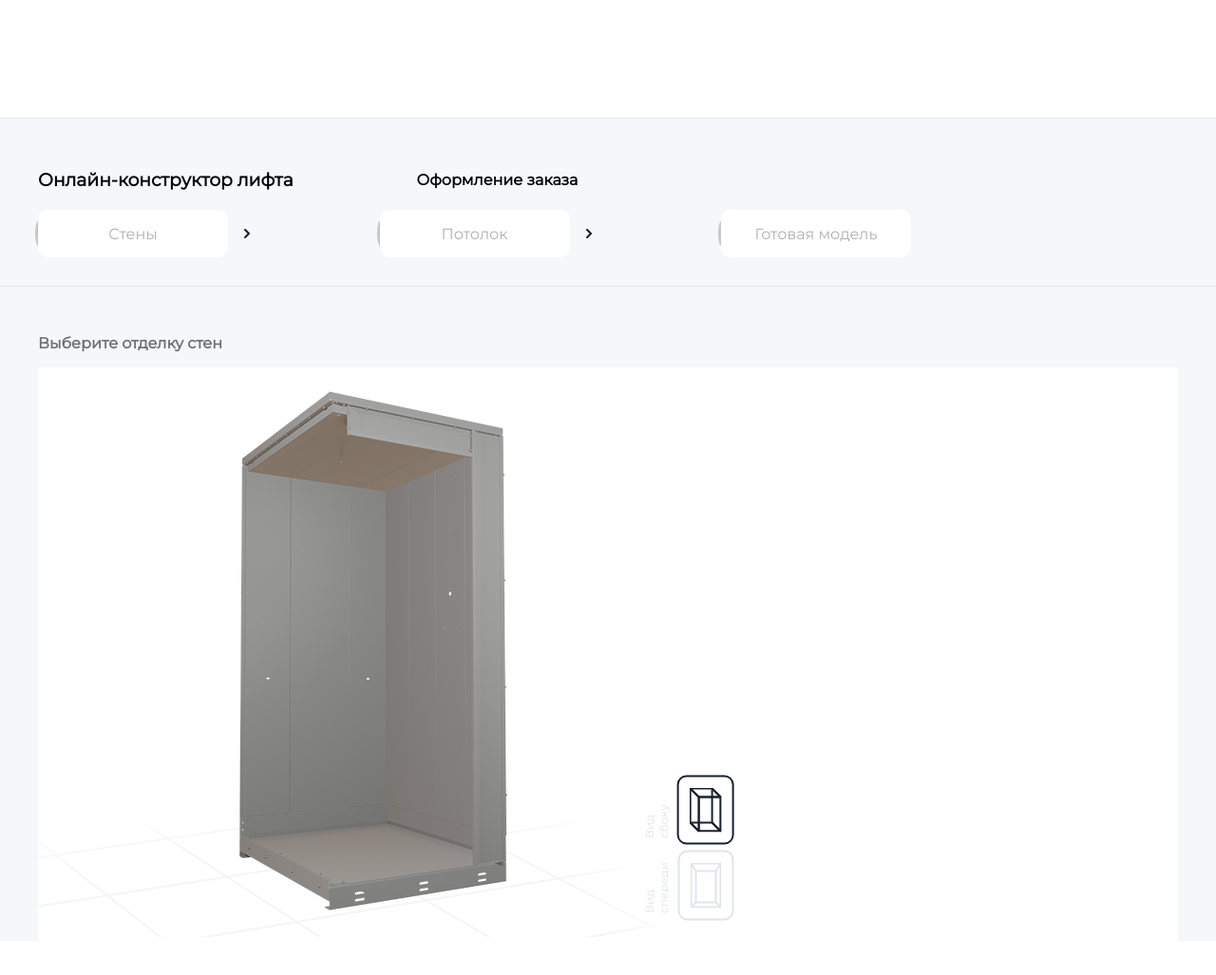
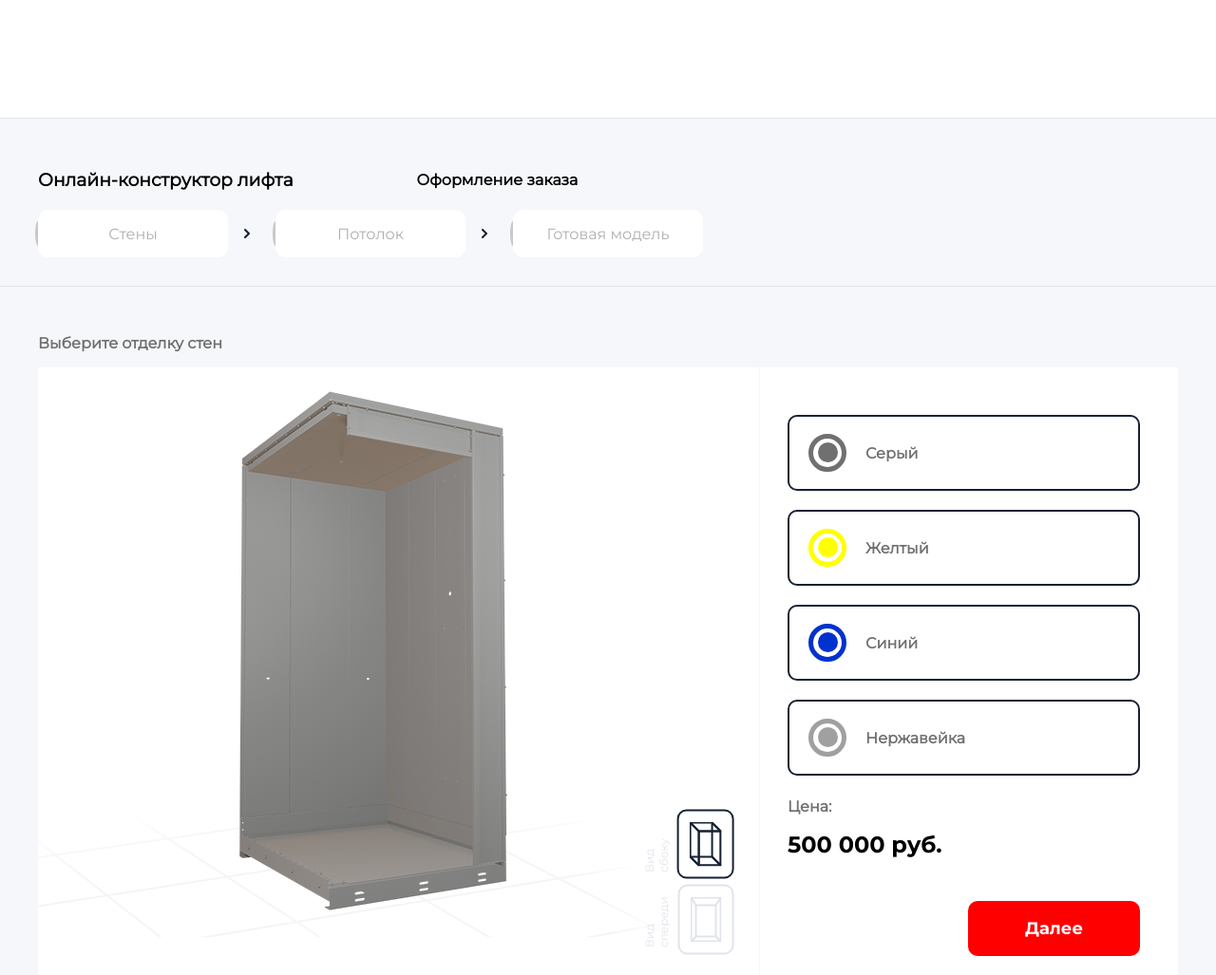
Before and after one commit to SergeiKostiaev/In-Game, a PHP site: page / in a window 1280 px wide. Shown: the whole page at 95% size. Before the commit the page ends 970 px from the top, so only its background shows below. Run offline with PHP 8.4, Linux system fonts and the light colour scheme.

Commit message:
change v1

```diff
--- a/css/style.css
+++ b/css/style.css
@@ -48,8 +48,9 @@ body {
     margin-top: 53px;
 }
 .tabs__caption {
-    width: 999px;
+    width: calc(100% - 500px);
     display: flex;
+    flex-wrap: wrap;
     align-items: center;
     justify-content: space-between;
     position: relative;
@@ -119,6 +120,7 @@ body {
 }
 .picture {
     position: relative;
+    border-right: 1px solid #f5f7fa;
 }
 .lift {
     position: relative;
@@ -150,4 +152,163 @@ body {
 .view2 {
     color: #e1e4eb;
 }
+
+.about {
+    width: 100%;
+    padding: 50px 40px 20px 29px;
+    display: flex;
+    flex-direction: column;
+    justify-content: space-between;
+    height: 640px;
+}
+.about h2 {
+    font-family: 'Montserrat Bold';
+    font-weight: 900;
+}
+.about_wrap {
+    display: flex;
+    flex-direction: column;
+}
+.about_wrap_item {
+    display: flex;
+    align-items: center;
+    text-align: center;
+    margin-bottom: 20px;
+    border: 2px solid #162133;
+    border-radius: 10px;
+    padding: 18px 20px;
+    cursor: pointer;
+    transition: all 0.3s ease-in-out;
+}
+.about_wrap_item {
+    display: flex;
+    align-items: center;
+    text-align: center;
+    margin-bottom: 20px;
+    border: 2px solid #162133;
+    border-radius: 10px;
+    padding: 18px 20px;
+    cursor: pointer;
+    transition: all 0.3s ease-in-out;
+}
+.about_wrap_item:hover {
+    transform:translateY(2px);
+}
+.about_wrap_item h4 {
+    margin: 0;
+}
+/*gray*/
+
+.about_wrap_item .gray {
+    display: block;
+    border-radius: 20px;
+    border: 5px solid #707070;
+    width: 40px;
+    height: 40px;
+    margin-right: 20px;
+}
+.about_wrap_item .gray::before {
+    display: block;
+    content: "";
+    width: 21px;
+    height: 21px;
+    border-radius: 20px;
+    background-color: #707070;
+    margin: 4px auto;
+}
+/*yellow*/
+.yellow {
+    display: block;
+    border-radius: 20px;
+    width: 40px;
+    height: 40px;
+    margin-right: 20px;
+    border: 5px solid yellow;
+}
+.yellow::before {
+    display: block;
+    content: "";
+    width: 21px;
+    height: 21px;
+    border-radius: 20px;
+    background-color: yellow;
+    margin: 4px auto;
+}
+/*blue*/
+.blue {
+    display: block;
+    border-radius: 20px;
+    width: 40px;
+    height: 40px;
+    margin-right: 20px;
+    border: 5px solid rgb(2, 50, 206);
+}
+.blue::before {
+    display: block;
+    content: "";
+    width: 21px;
+    height: 21px;
+    border-radius: 20px;
+    background-color: rgb(2, 50, 206);
+    margin: 4px auto;
+}
+/*metal*/
+.metal {
+    display: block;
+    border-radius: 20px;
+    width: 40px;
+    height: 40px;
+    margin-right: 20px;
+    border: 5px solid rgb(160, 160, 160);
+}
+.metal::before {
+    display: block;
+    content: "";
+    width: 21px;
+    height: 21px;
+    border-radius: 20px;
+    background-color: rgb(160, 160, 160);
+    margin: 4px auto;
+}
+/*price wall*/
+.price_wall {
+    display: flex;
+    flex-direction: column;
+}
+.price_btn {
+    width: 100%;
+    display: flex;
+    justify-content: flex-end;
+}
+#nextBtn {
+    padding: 18px 60px;
+    border-radius: 10px;
+    background-color: red;
+    color: #ffffff;
+    cursor: pointer;
+    border: none;
+    margin-top: 45px;
+    transition: all 0.3s ease-in-out;
+    font-size: 18px;
+    font-family: 'Montserrat Bold';
+}
+#nextBtn:hover {
+    transform:translateY(-2px);
+}
+#backBtn {
+    padding: 18px 60px;
+    border-radius: 10px;
+    background-color: rgb(141, 140, 140);
+    color: #ffffff;
+    cursor: pointer;
+    border: none;
+    margin-top: 45px;
+    transition: all 0.3s ease-in-out;
+    font-size: 18px;
+    font-family: 'Montserrat Bold';
+    margin-right: 15px;
+}
+#backBtn:hover {
+    transform:translateY(-2px);
+}
     /*Footer*/
--- a/index.html
+++ b/index.html
@@ -53,7 +53,31 @@
                                             </div>
                                         </div>
                                         <div class="about">
-
+                                            <div class="about_wrap">
+                                                <div class="about_wrap_item">
+                                                    <span class="gray"></span>
+                                                    <h4>Серый</h4>
+                                                </div>
+                                                <div class="about_wrap_item">
+                                                    <span class="yellow"></span>
+                                                    <h4>Желтый</h4>
+                                                </div>
+                                                <div class="about_wrap_item">
+                                                    <span class="blue"></span>
+                                                    <h4>Синий</h4>
+                                                </div>
+                                                <div class="about_wrap_item">
+                                                    <span class="metal"></span>
+                                                    <h4>Нержавейка</h4>
+                                                </div>
+                                            </div>
+                                            <div class="price_wall">
+                                                <h4>Цена:</h4>
+                                                <h2>500 000 руб.</h2>
+                                                <div class="price_btn">
+                                                    <button type="button" id="nextBtn">Далее</button>
+                                                </div>
+                                            </div>
                                         </div>
                                     </div>
                                 </div>
@@ -75,7 +99,32 @@
                                             </div>
                                         </div>
                                         <div class="about">
-
+                                            <div class="about_wrap">
+                                                <div class="about_wrap_item">
+                                                    <img src="images/podves.png" alt="podves" aria-required="false">
+                                                    <h4>Центральная панель</h4>
+                                                </div>
+                                                <div class="about_wrap_item">
+                                                    <img src="images/podves.png" alt="podves" aria-required="false">
+                                                    <h4>Подвес для ПСБ</h4>
+                                                </div>
+                                                <div class="about_wrap_item">
+                                                    <img src="images/podves.png" alt="podves" aria-required="false">
+                                                    <h4>Потолок подвесной</h4>
+                                                </div>
+                                                <div class="about_wrap_item">
+                                                    <img src="images/podves.png" alt="podves" aria-required="false">
+                                                    <h4>Потолок подвесной</h4>
+                                                </div>
+                                            </div>
+                                            <div class="price_wall">
+                                                <h4>Цена:</h4>
+                                                <h2>600 000 руб.</h2>
+                                                <div class="price_btn">
+                                                    <button type="button" id="backBtn">Назад</button>
+                                                    <button type="button" id="nextBtn">Далее</button>
+                                                </div>
+                                            </div>
                                         </div>
                                     </div>
                                 </div>
@@ -97,7 +146,25 @@
                                             </div>
                                         </div>
                                         <div class="about">
-
+                                            <h2>Вы выбрали:</h2>
+                                            <div class="about_wrap">
+                                                <div class="about_wrap_item">
+                                                    <span class="gray"></span>
+                                                    <h4>Серый</h4>
+                                                </div>
+                                                <div class="about_wrap_item">
+                                                    <img src="images/podves.png" alt="podves" aria-required="false">
+                                                    <h4>Центральная панель</h4>
+                                                </div>
+                                                <div class="price_wall">
+                                                    <h4>Цена:</h4>
+                                                    <h2>1 100 000 руб.</h2>
+                                                    <div class="price_btn">
+                                                        <button type="button" id="backBtn">Назад</button>
+                                                        <button type="button" id="nextBtn">Далее</button>
+                                                    </div>
+                                                </div>
+                                            </div>
                                         </div>
                                     </div>
                                 </div>
```
Also changed, not shown: images/podves.png (added).
